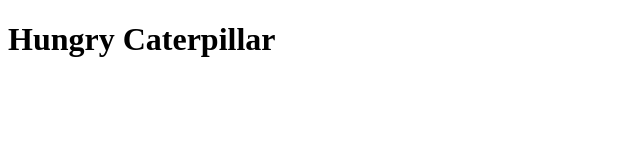
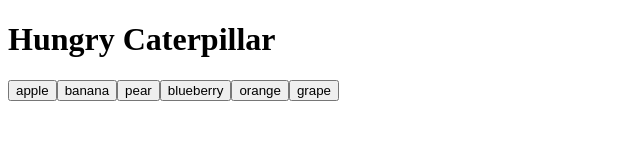
Before and after one commit to Marty42Martinez/day-four-mob, a plain HTML site: page index.html in a window 1280 px wide. Shown: the whole page, without its empty margins (0-640 px from the left). Drawn offline with Linux system fonts and the light colour scheme.

Commit message:
created buttons and added classes

```diff
--- a/index.html
+++ b/index.html
@@ -12,6 +12,9 @@
         <h1>Hungry Caterpillar</h1>
     </header>
     <main>
+        <section id="fruit-buttons">
+
+        </section>
 
     </main>
     <footer>
--- a/src/index.js
+++ b/src/index.js
@@ -0,0 +1,15 @@
+const fruitButtons = document.getElementById('fruit-buttons');
+const fruitArray = ['apple', 'banana', 'pear', 'blueberry', 'orange', 'grape'];
+
+for(let i = 0; i < fruitArray.length; i++) {
+    const fruit = fruitArray[i];
+    console.log(fruit);
+    const fruitButton = document.createElement('button');
+    fruitButton.value = fruit;
+    fruitButton.textContent = fruit;
+    fruitButton.classList.add('fruit-button', fruit);
+    console.log(fruitButton);
+    fruitButtons.appendChild(fruitButton);
+}
+
+// console.log('fruit button', fruitButtons);
```
